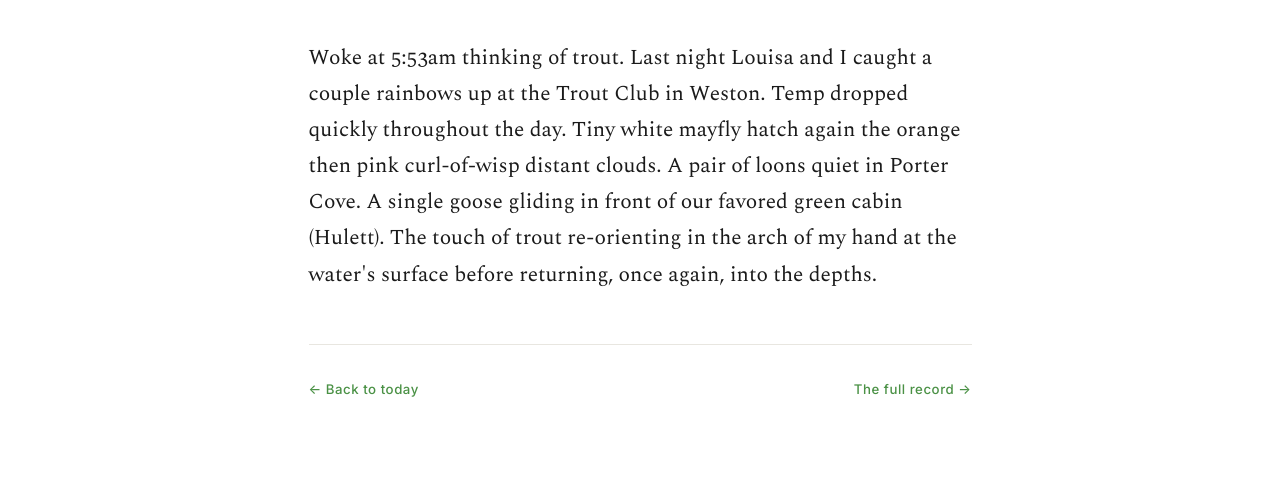
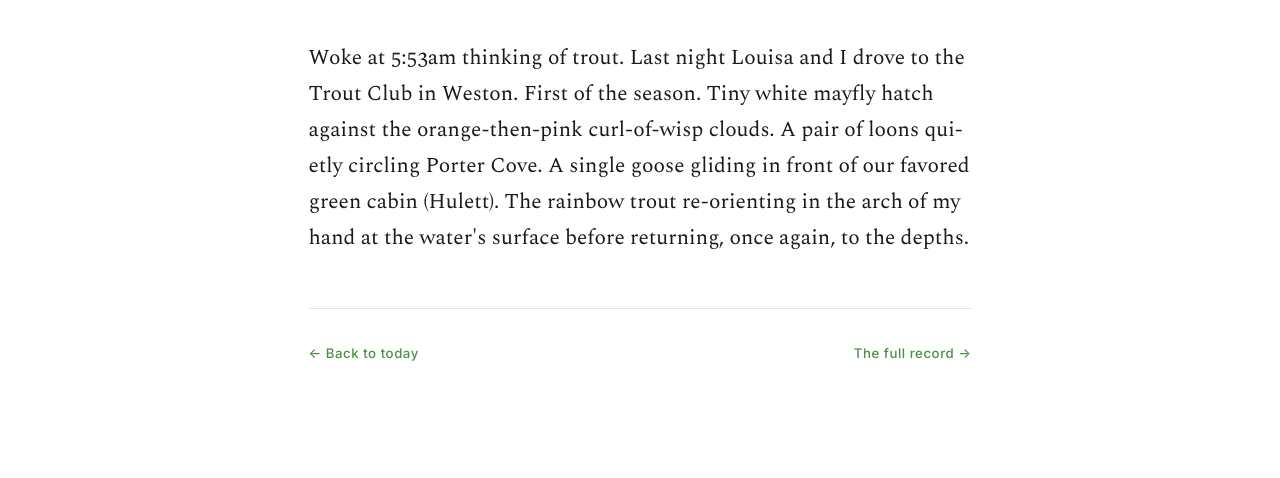
Before and after one commit to tickortreat/everyweather, an Eleventy site: page src/content/entries/2026-05-22.md in a window 1280 px wide. Shown: the part 322-800 px from the top of the page. Built offline with nearby package versions, Linux system fonts and the light colour scheme; Eleventy itself is replaced by a stand-in of ours; files that its build step writes are made by us from their sources.

Commit message:
Update Entry “2026-05-22”

```diff
--- a/src/content/entries/2026-05-22.md
+++ b/src/content/entries/2026-05-22.md
@@ -7,4 +7,4 @@ watershed: West River Watershed
 forecastSection:
   forecastSource: NWS
 ---
-Woke at 5:53am thinking of trout. Last night Louisa and I caught a couple rainbows up at the Trout Club in Weston. Temp dropped quickly throughout the day. Tiny white mayfly hatch again the orange then pink curl-of-wisp distant clouds. A pair of loons quiet in Porter Cove. A single goose gliding in front of our favored green cabin (Hulett). The touch of trout re-orienting in the arch of my hand at the water's surface before returning, once again, into the depths.
+Woke at 5:53am thinking of trout. Last night Louisa and I drove to the Trout Club in Weston. First of the season. Tiny white mayfly hatch against the orange-then-pink curl-of-wisp clouds. A pair of loons quietly circling Porter Cove. A single goose gliding in front of our favored green cabin (Hulett). The rainbow trout re-orienting in the arch of my hand at the water's surface before returning, once again, to the depths.
```
